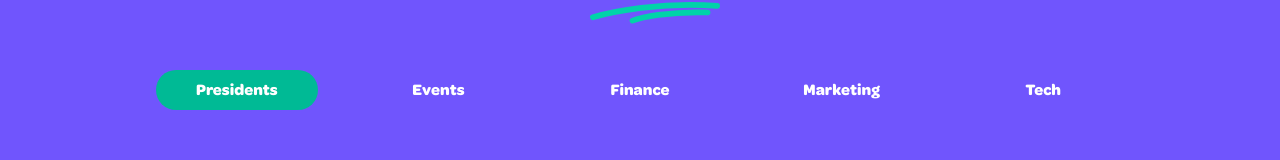
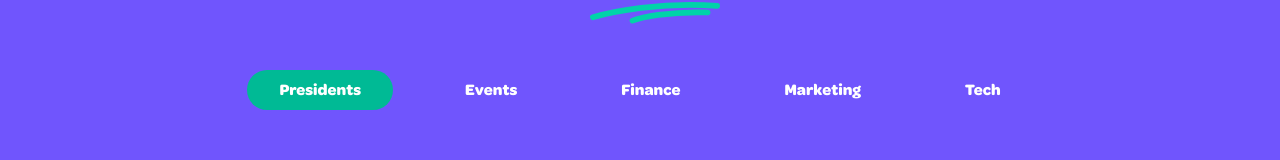
Before and after one commit to Code-the-Change-YYC/code-the-change-yyc-site, a Next.js app: page /our-team in a window 1280 px wide. Shown: the part 2508-2668 px from the top of the page. Built offline with nearby package versions, Linux system fonts and the light colour scheme; no server answers; a web font is replaced by a local one.

Commit message:
fix some stuff

```diff
--- a/components/AlumniSection.jsx
+++ b/components/AlumniSection.jsx
@@ -4,20 +4,21 @@ import { useState, useEffect } from 'react';
 import { Tabs, TabsHeader, TabsBody, Tab, TabPanel } from '@material-tailwind/react';
 import Heading from './Heading';
 import { UnderlineTypes } from '../utils/underlineType';
-import CoPresident from "./CoPresident";
+import CoPresident from './CoPresident';
 import Image from 'next/image';
 const GREEN_SIDE_LINES_DIR = '/svgs/green_side_lines.svg';
 
 // Dummy values to be replaced with contentful
-const alumni  = [];
+const alumni = [];
 
-const TITLE_HEADER = "flex flex-row text-[1rem] md:text-[1.1rem] lg:text-[1.2rem] justify-center px-auto lg:px-10 md:px-16 gap-2 lg:pb-10 pb-5 overflow-auto scrollbar-webkit @support scrollbar-thin";
+const TITLE_HEADER =
+  'flex flex-row text-[1rem] md:text-[1.1rem] lg:text-[1.2rem] justify-center px-auto lg:px-10 md:px-16 gap-2 lg:pb-10 pb-5 overflow-auto scrollbar-webkit @support scrollbar-thin';
 
 const AlumniSection = () => {
   const [executives, setExecutives] = useState([]);
-  const [activeTab, setActiveTab] = useState("Presidents");
+  const [activeTab, setActiveTab] = useState('Presidents');
 
-  const teams = ["Presidents", "Events", "Finance", "Marketing", "Tech"];
+  const teams = ['Presidents', 'Events', 'Finance', 'Marketing', 'Tech'];
 
   useEffect(() => {
     // Put Contenful stuff here
@@ -27,28 +28,32 @@ const AlumniSection = () => {
   }, []);
 
   return (
-    <section className="bg-[#7055FD] lg:p-20 py-10 px-5 w-full h-full">
+    <section className="bg-[#7055FD] lg:p-20 py-10 px-5 w-full min-h-screen">
       <div className="mb-8 flex flex-row justify-center">
-        <Image src={GREEN_SIDE_LINES_DIR} width={30} height={30} alt="" className='pb-16'/>
-        <Heading underlineType={UnderlineTypes.GREEN_SHORT_UNDERLINE} classes={"text-white"}>Alumni</Heading>
+        <Image src={GREEN_SIDE_LINES_DIR} width={30} height={30} alt="" className="pb-16" />
+        <Heading underlineType={UnderlineTypes.GREEN_SHORT_UNDERLINE} classes={'text-white'}>
+          Alumni
+        </Heading>
       </div>
-      <div className='px-5'>
+      <div className="px-5">
         {teams.length > 0 && (
-          <Tabs
-            value={activeTab}>
+          <Tabs className="flex flex-col justify-center items-center" value={activeTab}>
             <TabsHeader
               className={TITLE_HEADER}
               style={{
-                "--scrollbar-thumb-colour": "rgb(0, 211, 169)",
-                "--scrollbar-track-colour": "rgb(90, 68, 220)",
+                '--scrollbar-thumb-colour': 'rgb(0, 211, 169)',
+                '--scrollbar-track-colour': 'rgb(90, 68, 220)',
               }}
             >
               {teams.map((project) => (
-                <Tab className={`hover:bg-[#00BA95] hover:text-white rounded-full py-2 px-4 lg:mx-4 font-medium text-white transition-all duration-200 ${
-                  activeTab === project
-                    ? 'bg-[#00BA95]'
-                    : ''
-                }`} key={project} value={project} onClick={() => setActiveTab(project)}>
+                <Tab
+                  className={`hover:bg-[#00BA95] hover:text-white rounded-full py-2 px-8 lg:mx-4 font-medium text-white transition-all duration-200 ${
+                    activeTab === project ? 'bg-[#00BA95]' : ''
+                  }`}
+                  key={project}
+                  value={project}
+                  onClick={() => setActiveTab(project)}
+                >
                   {project}
                 </Tab>
               ))}
@@ -56,10 +61,11 @@ const AlumniSection = () => {
             <TabsBody>
               {teams.map((project) => (
                 <TabPanel key={project} value={project}>
-                  {project === "Presidents" ? (
+                  {project === 'Presidents' ? (
                     <div className="text-white text-center text-xl font-semibold flex justify-center">
                       <CoPresident />
-                    </div>) : (
+                    </div>
+                  ) : (
                     <Team teamMembers={executives.filter((exec) => exec.project === project)} />
                   )}
                 </TabPanel>
```
